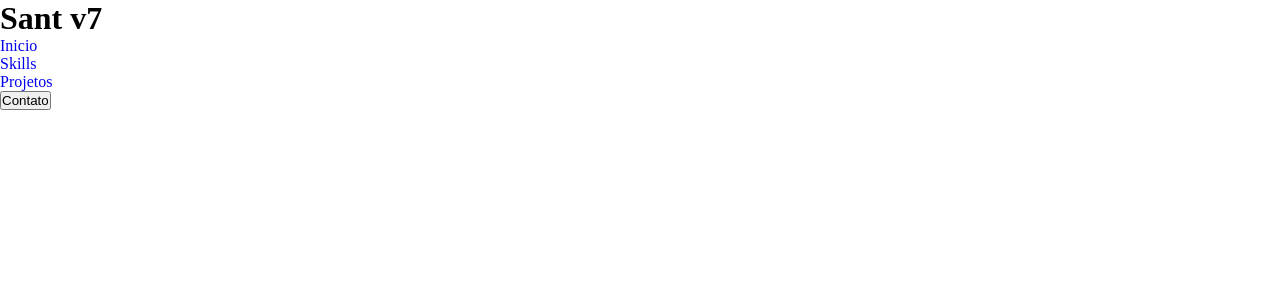
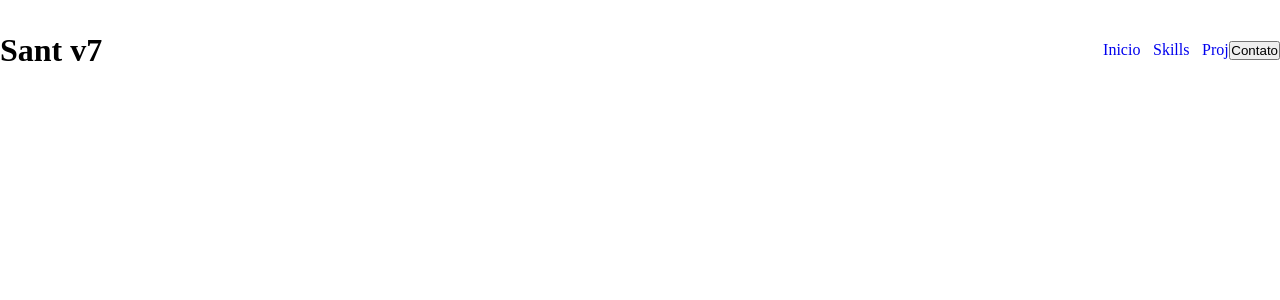
Before and after one commit to SantV7/sant_portfolio, a React (Vite) app: page / in a window 1280 px wide. Shown: the top 300 px of the page. Built offline with nearby package versions, Linux system fonts and the light colour scheme.

Commit message:
Vou dar uma parada, pra pensar e elaborar melhor

```diff
--- a/src/components/Wellcome/Wellcome.tsx
+++ b/src/components/Wellcome/Wellcome.tsx
@@ -4,10 +4,12 @@ import { useEffect, useState } from 'react'
 
 const Wellcome = () => {
 
-    const [mobileView, setMobileView] = useState<number>(768)
+    const [mobileView, setMobileView] = useState<number>(window.innerWidth)
 
     useEffect(() => {
-        setMobileView(1)
+        const handleResize = () => setMobileView(window.innerWidth)
+        window.addEventListener('resize', handleResize)
+        return () => removeEventListener('resize', handleResize)
     }, [])
 
   return (
--- a/src/components/Wellcome/wellcome.css
+++ b/src/components/Wellcome/wellcome.css
@@ -1,4 +1,8 @@
 #main_header {
+    display: flex;
+    flex-flow: row nowrap;
+    justify-content: space-between;
+    align-items: center;
     position: fixed;
     width: 100%;
     background-color: transparent;
@@ -7,6 +11,10 @@
 
 #nick-name {
     font-family: 2.2rem;
+}
+
+#nav-global {
+    display: flex;
 }
 
 #nav-global > ul > li {
@@ -18,13 +26,22 @@
     cursor: pointer;
 }
 
+
+.navbar-mobile-style {
+    flex-flow: column nowrap;
+
+    ul {
+        flex-flow: column nowrap;
+    }
+}
 .navbar-desktop-style {
-    display: flex;
     justify-content: space-between;
     align-items: center;
+    flex-flow: row nowrap;
 
     ul {
         display: flex;
+        flex-flow: row nowrap;
         gap: 10%;
     }
 }
```
